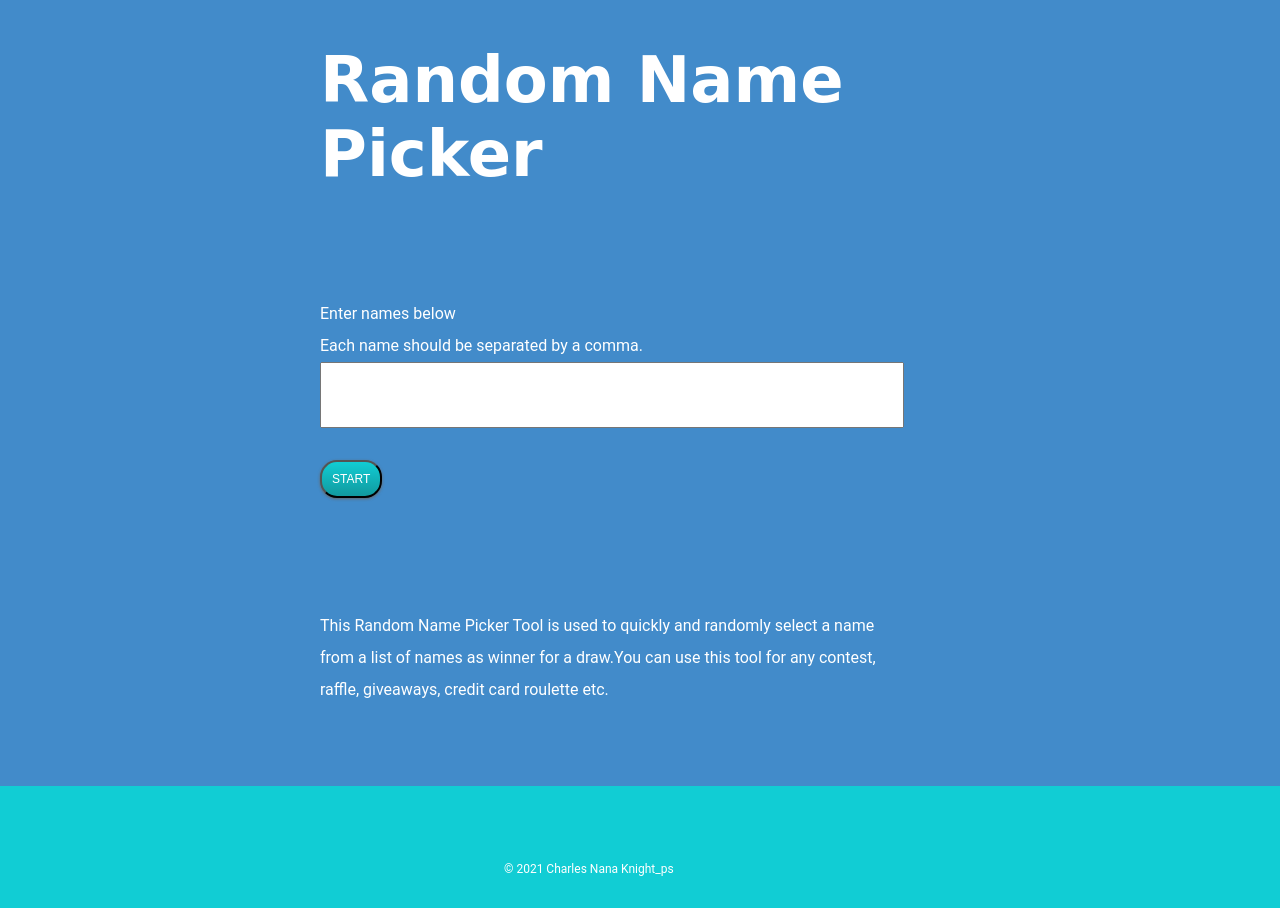
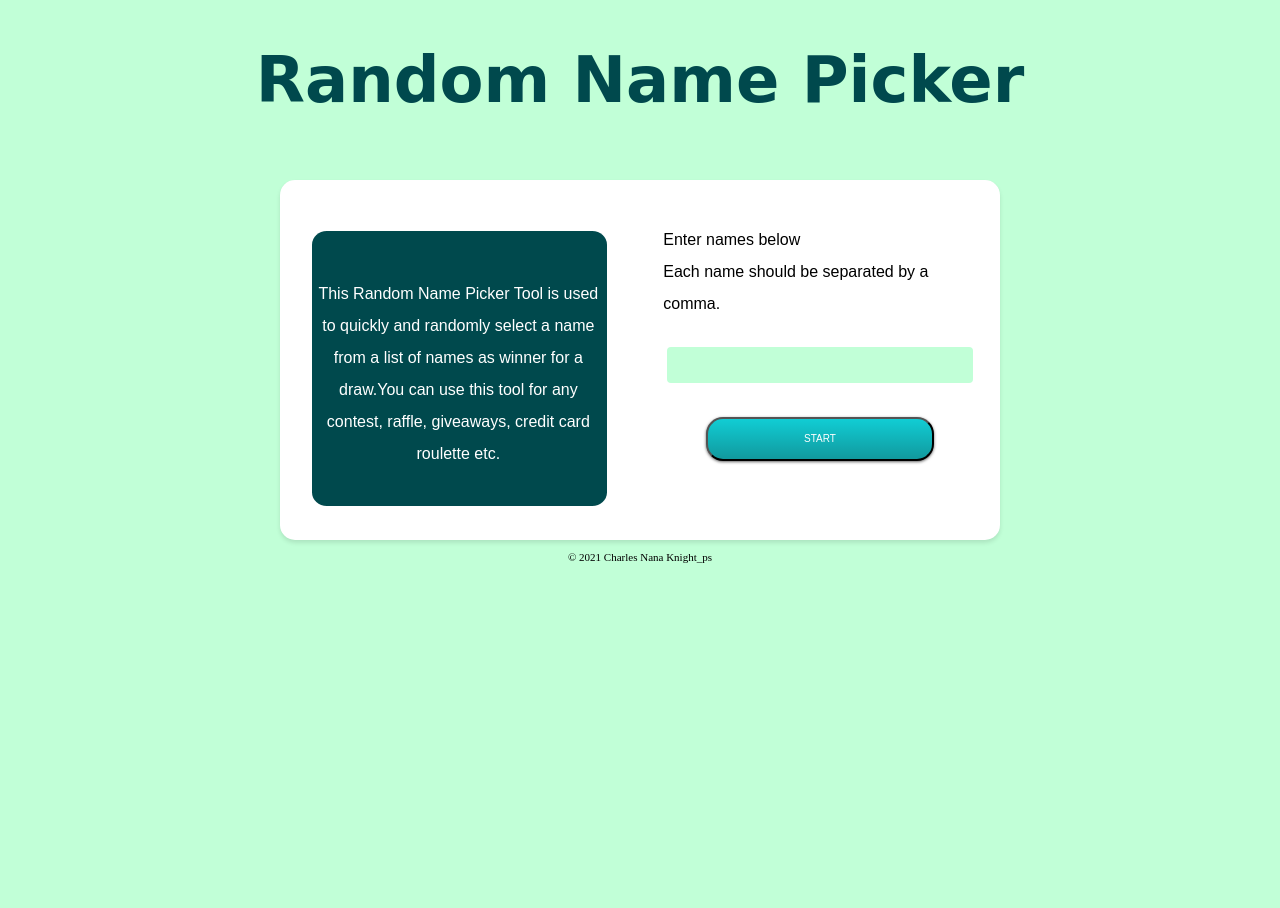
Before and after one commit to knight-ps/RandomNamePicker, a Flask app: page / in a window 1280 px wide. After the commit the page ends 563 px from the top, so only its background shows below. Run offline with Flask 2, Linux system fonts and the light colour scheme.

Commit message:
deployment updated commit

```diff
--- a/static/style.css
+++ b/static/style.css
@@ -1,40 +1,81 @@
-#textbox {
-  width: 90%;
-  height: 60px;
+
+
+ #form{
+  display: flex;
+    flex-direction: column;
+    margin-bottom:10%;
+ }
+
+#form input {
+  height: 35px;
+    background-color: #C1FFD7;
+    color: hsl(183, 100%, 15%);
+    background-position: 7px 7px;
+    background-repeat: no-repeat;
+    border: none;
+    border-radius: 4px;
+    padding: 5px;
+    margin-top: 5px;
+    cursor: pointer;
+    font-size: 16px;
+    font-family: 'Space Mono', monospace;
+    font-weight: 700;
+    outline-style: none;
+    outline-color: hsl(172, 67%, 45%);
+    padding-left:5%;
+    margin-left:3%;
+    margin-right:3%;
+    margin-bottom:5%;
+
 }
 
-.logo{
- font-size:4em;
- }
-
-#form {
- font-family:'Merriweather' serif;
- padding-top:10%;
- padding-bottom:10%;
+#form input:hover{
+    outline-style: auto;
+    outline-color: hsl(172, 67%, 45%);
+    transition: 0.2s ease-in;
 }
 
+
+
+
 .name{
- font-family:'Merriweather' serif;
+ font-family:'Montserrat',sans-serif;
  line-height:2;
- color:#fff;
  font-size:1em;
- padding-bottom:10%;
- padding-top:20%;
+ padding-bottom:1%;
+ padding-top:5%;
+ padding-left:2%;
 }
-.top-container{
- background:#428bca;
- position:relative;
- width:50%;
- margin:auto;
-}
+
+
+
 body{
-  margin:0;
-  background:#428bca;
-  font-family: 'Roboto', sans-serif;
+   width: 100%;
+    height: 100%;
+    display: flex;
+    flex-direction: column;
+    justify-content: center;
+    align-items: center;
+    background-color: #C1FFD7;
+    margin: auto;
   }
 
+  main{
+    width: 720px;
+    height: 360px;
+    margin-top: 20px;
+    display: grid;
+    grid-template-columns: 1fr 1fr;
+    background-color: hsl(0, 0%, 100%);
+    place-items: center;
+    border-radius: 15px;
+    box-shadow: rgba(25, 25, 25, 0.04) 0 0 1px 0, rgba(0,0, 0, 0.1) 0 3px 4px 0;
+}
+
+
+
 h1.logo {
-  color:#fff;
+  color:hsl(183, 100%, 15%);
   font-family: 'Pacifico', cursive;
   font-size: 4em;
   bottom:75%
@@ -42,15 +83,66 @@ h1.logo {
 
 .use-message{
   line-height:2;
-  color:#fff;
   width:90%;
+  margin_top:5%;
   padding-top:5%;
   padding-bottom:10%;
+   display: flex;
+    flex-direction: column;
   }
+.use-message{
+  background-color: hsl(183, 100%, 15%);
+    border-radius: 5%;
+}
+
+.use-message{
+ height: 70%;
+}
+
+.use-message{
+ justify-content: space-around;
+}
+
+.about{
+  font-family:'Montserrat',sans-serif;
+ color:white;
+ text-align:center;
+ margin-bottom:1%;
+ padding-top:5%;
+ padding-left:2%;
+ padding-right:3%;
+}
+
+.space{
+    display: flex;
+    justify-content: space;
+    padding-left:9%;
+    padding-top:5%;
+
+}
+
+.space-form{
+  display: flex;
+    justify-content: space-form;
+    padding-bottom:5%;
+}
 
 
-button {
-  background: #11CDD4;
+
+
+.copy-right{
+ font-size: 11px;
+ text-align: center;
+}
+
+.btn{
+ width:70%;
+ height:20%;
+ margin-left:15%;
+}
+
+.btn {
+  background: hsl(183, 100%, 15%);
   background-image: -webkit-linear-gradient(top, #11CDD4, #11999E);
   background-image: -moz-linear-gradient(top, #11CDD4, #11999E);
   background-image: -ms-linear-gradient(top, #11CDD4, #11999E);
@@ -64,14 +156,14 @@ button {
   box-shadow: 0px 1px 3px #666666;
   font-family:'Montserrat',sans-serif;
   color: #ffffff;
-  font-size: 12px;
+  font-size: 10px;
   padding: 10px;
   text-decoration: none;
 
 }
 
 
-button:hover {
+.btn:hover {
   background: #30EBCB;
   background-image: -webkit-linear-gradient(top, #30EBCB, #2BC4AD);
   background-image: -moz-linear-gradient(top, #30EBCB, #2BC4AD);
@@ -81,21 +173,15 @@ button:hover {
   text-decoration: none;
 }
 
-button{
- margin-top:5%;
-}
 
-.bottom-container{
- text-align:center;
- font-size:0.75rem;
- width:100%;
- color:#fff;
- background-color:#11CDD4;
- padding-top:5%;
- padding-bottom:20px;
- }
 
-.copy-right{
- padding-right:8%;
 
-}
+@media (max-width: 750px){
+    main{
+        display: flex;
+        flex-direction: column;
+        width: 280px;
+        height: 580px;
+        margin-top: 10px;
+
+    }
--- a/static/winstyle.css
+++ b/static/winstyle.css
@@ -28,7 +28,7 @@ body {
   flex-direction: column;
   justify-content: center;
   overflow: hidden;
-  background-color: #eff8e2;
+  background-color: #C1FFD7;
 }
 
 .content {
@@ -120,9 +120,10 @@ body {
 
 h1{
  text-align:center;
+ color: hsl(183, 100%, 15%);
 }
 
 .celebration{
  width:25%;
  margin-left:38%;
-}
+}}
--- a/templates/index.html
+++ b/templates/index.html
@@ -6,20 +6,33 @@
   <meta http-equiv="X-UA-Compatible" content="ie=edge">
     <title>Random Name Picker</title>
     <link rel="stylesheet" type="text/css" href="static/style.css">
-    <link rel="icon" href="static/slott.jpg">
+    <link rel="icon" href="static/rnpicon.jpg">
 </head>
 <body>
-<div class="top-container">
+
 <h1 class="logo">Random Name Picker</h1>
 
+<main>
+    <div class="space">
+    <div  class="use-message">
+    <p class="about">This Random Name Picker Tool  is used to quickly and randomly select a name  from a list of names as winner for a draw.You can use this tool for any contest, raffle, giveaways, credit card roulette etc.</p>
+    </div>
+     </div>
+
+
+   <div class="space-form">
   <form action="/index" method="POST" id="form">
              <label class="name">Enter names below<br>Each name should be separated by a comma.</label><br>
              <input name="author" type="text" id="textbox"><br>
-             <button type="submit">START</button>
+
+             <button class="btn" type="submit">START</button>
+
+
   </form>
+  </div>
 
-<p class="use-message">This Random Name Picker Tool  is used to quickly and randomly select a name  from a list of names as winner for a draw.You can use this tool for any contest, raffle, giveaways, credit card roulette etc.</p>
-</div>
+</main>
+
 <div class="bottom-container">
     <p class="copy-right">© {{year}} Charles Nana Knight_ps</p>
 </div>
--- a/templates/winner.html
+++ b/templates/winner.html
@@ -9,7 +9,7 @@
     <link rel="icon" href="static/trophy.png">
 <body>
 <img class="celebration" src="static/celebration.gif" alt="">
-<h1>WINNER IS:</h1>
+<h1>THE WINNER IS:</h1>
  <div class="content">
 <h2 class="text_shadows">{{outcome}}</h2>
  </div>
```
Also changed, not shown: static/slott.jpg (deleted).
